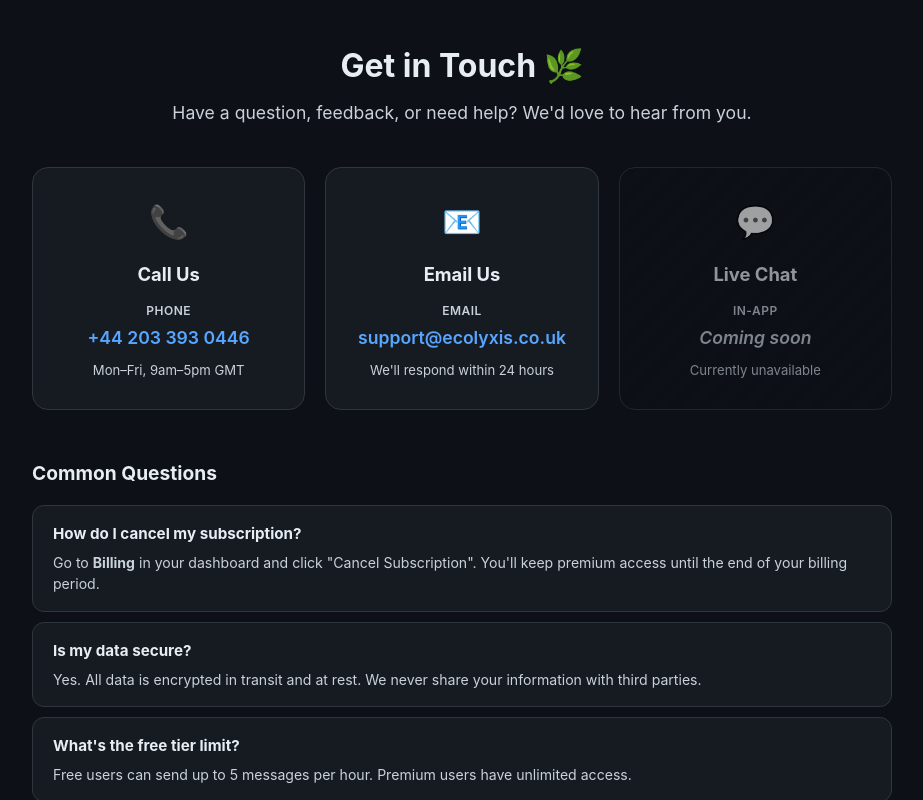
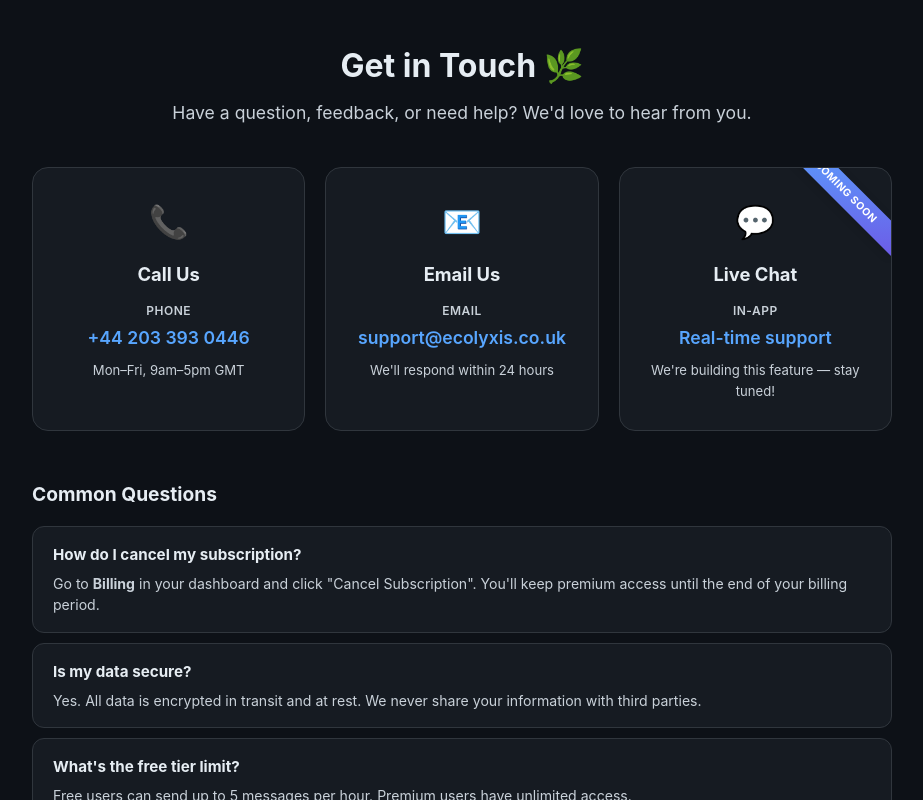
Before and after one commit to plecheron/ecolyxis-mobile, a Flask app: page /contact/ in a window 1280 px wide. Shown: the whole page, without its empty margins (178-1101 px from the left). Run offline with Flask 3, Linux system fonts and the light colour scheme; some libraries are stand-ins or nearby versions.

Commit message:
fix: add Coming Soon badge to Live Chat card (#55)
Replace muted 'Currently unavailable' styling with a clear diagonal
'Coming Soon' badge ribbon. The card now looks active and informative
instead of greyed-out and broken.

```diff
--- a/app/static/css/contact.css
+++ b/app/static/css/contact.css
@@ -149,21 +149,22 @@
   }
 }
 
-/* Unavailable card */
-.contact-unavailable {
-  opacity: 0.6;
-  background: repeating-linear-gradient(
-    -45deg,
-    transparent,
-    transparent 10px,
-    rgba(0,0,0,0.02) 10px,
-    rgba(0,0,0,0.02) 20px
-  );
+/* Coming Soon card */
+.contact-soon {
+  position: relative;
+  overflow: hidden;
 }
-.contact-unavailable .contact-icon {
-  filter: grayscale(1);
+.coming-soon-badge {
+  position: absolute;
+  top: 12px;
+  right: -32px;
+  background: linear-gradient(135deg, var(--accent), #6c5ce7);
+  color: #fff;
+  font-size: 0.65rem;
+  font-weight: 700;
+  text-transform: uppercase;
+  letter-spacing: 0.5px;
+  padding: 4px 36px;
+  transform: rotate(45deg);
+  box-shadow: 0 2px 8px rgba(0,0,0,0.15);
 }
-.contact-muted {
-  color: var(--text-secondary) !important;
-  font-style: italic;
-}
--- a/app/templates/contact/index.html
+++ b/app/templates/contact/index.html
@@ -29,12 +29,13 @@
       <p class="contact-hours">We'll respond within 24 hours</p>
     </div>
 
-    <div class="contact-card contact-unavailable">
+    <div class="contact-card contact-soon">
+      <span class="coming-soon-badge">Coming Soon</span>
       <div class="contact-icon">💬</div>
       <h2>Live Chat</h2>
       <p class="contact-label">In-App</p>
-      <p class="contact-value contact-muted">Coming soon</p>
-      <p class="contact-hours">Currently unavailable</p>
+      <p class="contact-value">Real-time support</p>
+      <p class="contact-hours">We're building this feature — stay tuned!</p>
     </div>
   </div>
 
```
